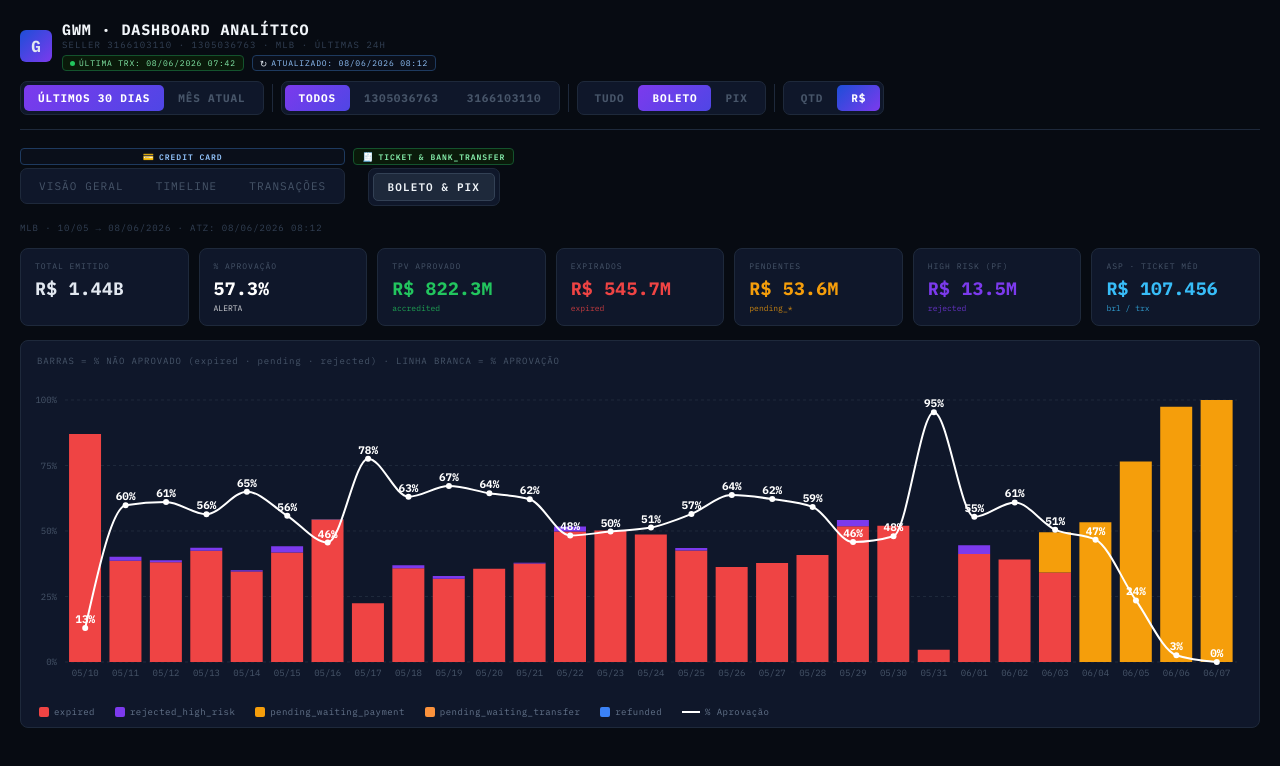
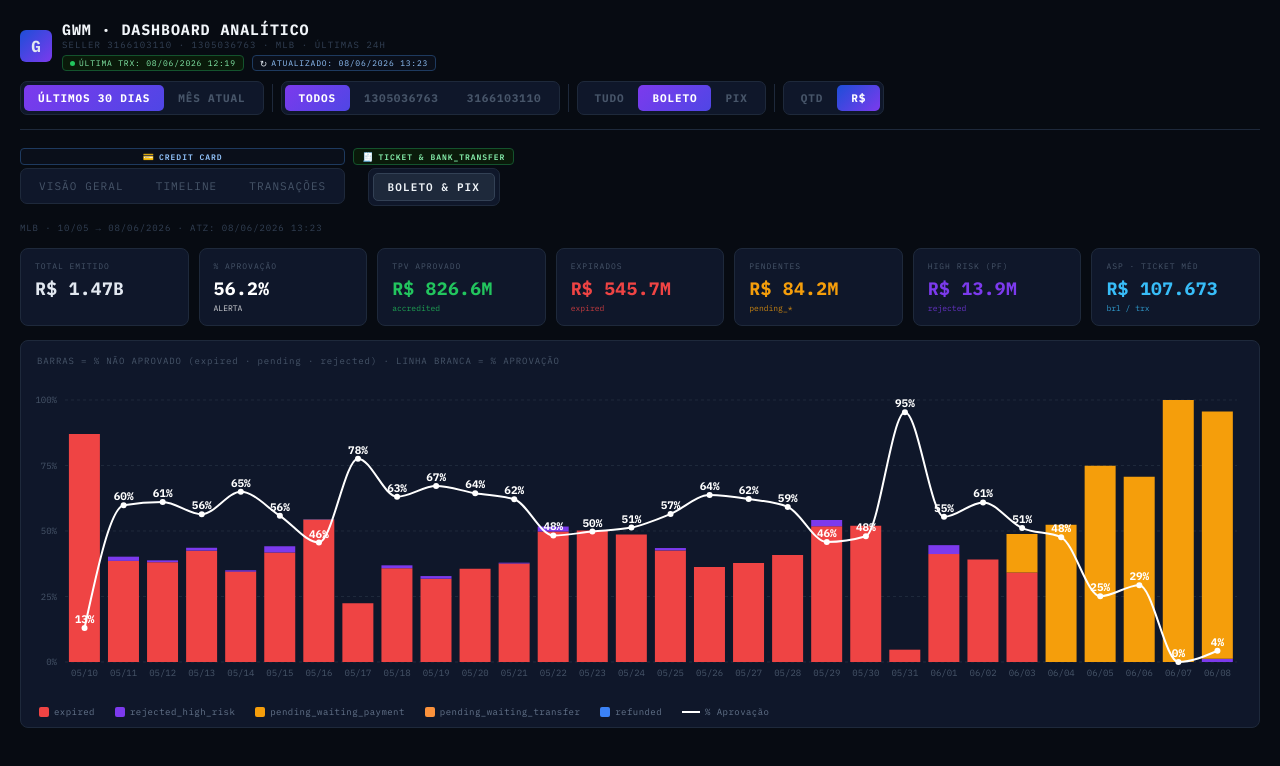
Before and after one commit to lucasmartinelli-code/gwm-dashboard, a React (Create React App) app: page / in a window 1280 px wide. Shown: the top 766 px of the page. Built offline with nearby package versions, Linux system fonts and the light colour scheme.

Commit message:
data: auto-update NRT 2026-06-08 13:22

```diff
--- a/src/GWMBoletoPixData.js
+++ b/src/GWMBoletoPixData.js
@@ -1,7 +1,7 @@
 // Gerado automaticamente — não editar manualmente
 // Fonte: BT_MP_PAY_PAYMENTS_NRT | MLB | não-cartão | sellers GWM
 // Período: últimos 30 dias
-export const BP_UPDATED = "08/06/2026 08:12";
+export const BP_UPDATED = "08/06/2026 13:23";
 
 export const RAW_BP = [
   {f:"2026-05-10",s:"1305036763",m:"bolbradesco",si:"cancelled",d:"expired",q:6,b:181000},
@@ -251,39 +251,49 @@ export const RAW_BP = [
   {f:"2026-06-03",s:"1305036763",m:"pix",si:"approved",d:"accredited",q:171,b:7664341},
   {f:"2026-06-03",s:"1305036763",m:"pix",si:"cancelled",d:"expired",q:72,b:4556406},
   {f:"2026-06-03",s:"1305036763",m:"pix",si:"rejected",d:"rejected_high_risk",q:2,b:18000},
-  {f:"2026-06-03",s:"3166103110",m:"bolbradesco",si:"approved",d:"accredited",q:64,b:6576598},
-  {f:"2026-06-03",s:"3166103110",m:"bolbradesco",si:"pending",d:"pending_waiting_payment",q:58,b:6875354},
+  {f:"2026-06-03",s:"3166103110",m:"bolbradesco",si:"approved",d:"accredited",q:68,b:6833598},
+  {f:"2026-06-03",s:"3166103110",m:"bolbradesco",si:"pending",d:"pending_waiting_payment",q:54,b:6618354},
   {f:"2026-06-03",s:"3166103110",m:"pix",si:"approved",d:"accredited",q:36,b:1766075},
   {f:"2026-06-03",s:"3166103110",m:"pix",si:"cancelled",d:"expired",q:19,b:1657227},
-  {f:"2026-06-04",s:"1305036763",m:"bolbradesco",si:"approved",d:"accredited",q:30,b:1229073},
-  {f:"2026-06-04",s:"1305036763",m:"bolbradesco",si:"pending",d:"pending_waiting_payment",q:35,b:1310635},
+  {f:"2026-06-04",s:"1305036763",m:"bolbradesco",si:"approved",d:"accredited",q:33,b:1256073},
+  {f:"2026-06-04",s:"1305036763",m:"bolbradesco",si:"pending",d:"pending_waiting_payment",q:32,b:1283635},
   {f:"2026-06-04",s:"1305036763",m:"pix",si:"approved",d:"accredited",q:31,b:520800},
   {f:"2026-06-04",s:"1305036763",m:"pix",si:"cancelled",d:"expired",q:22,b:795482},
   {f:"2026-06-04",s:"3166103110",m:"bolbradesco",si:"approved",d:"accredited",q:4,b:236703},
   {f:"2026-06-04",s:"3166103110",m:"bolbradesco",si:"pending",d:"pending_waiting_payment",q:7,b:362443},
   {f:"2026-06-04",s:"3166103110",m:"pix",si:"approved",d:"accredited",q:3,b:27000},
   {f:"2026-06-04",s:"3166103110",m:"pix",si:"cancelled",d:"expired",q:4,b:113703},
-  {f:"2026-06-05",s:"1305036763",m:"bolbradesco",si:"approved",d:"accredited",q:115,b:10368708},
-  {f:"2026-06-05",s:"1305036763",m:"bolbradesco",si:"pending",d:"pending_waiting_payment",q:271,b:28838429},
+  {f:"2026-06-05",s:"1305036763",m:"bolbradesco",si:"approved",d:"accredited",q:133,b:11051772},
+  {f:"2026-06-05",s:"1305036763",m:"bolbradesco",si:"pending",d:"pending_waiting_payment",q:253,b:28155365},
   {f:"2026-06-05",s:"1305036763",m:"pix",si:"approved",d:"accredited",q:173,b:6654118},
   {f:"2026-06-05",s:"1305036763",m:"pix",si:"cancelled",d:"expired",q:57,b:4235759},
   {f:"2026-06-05",s:"1305036763",m:"pix",si:"rejected",d:"rejected_high_risk",q:1,b:9000},
-  {f:"2026-06-05",s:"3166103110",m:"bolbradesco",si:"approved",d:"accredited",q:24,b:1458650},
-  {f:"2026-06-05",s:"3166103110",m:"bolbradesco",si:"pending",d:"pending_waiting_payment",q:82,b:9684552},
+  {f:"2026-06-05",s:"3166103110",m:"bolbradesco",si:"approved",d:"accredited",q:27,b:1579150},
+  {f:"2026-06-05",s:"3166103110",m:"bolbradesco",si:"pending",d:"pending_waiting_payment",q:79,b:9564052},
   {f:"2026-06-05",s:"3166103110",m:"pix",si:"approved",d:"accredited",q:30,b:1577380},
   {f:"2026-06-05",s:"3166103110",m:"pix",si:"cancelled",d:"expired",q:11,b:983340},
-  {f:"2026-06-06",s:"1305036763",m:"bolbradesco",si:"approved",d:"accredited",q:14,b:137400},
-  {f:"2026-06-06",s:"1305036763",m:"bolbradesco",si:"pending",d:"pending_waiting_payment",q:100,b:4952614},
+  {f:"2026-06-06",s:"1305036763",m:"bolbradesco",si:"approved",d:"accredited",q:37,b:1653784},
+  {f:"2026-06-06",s:"1305036763",m:"bolbradesco",si:"pending",d:"pending_waiting_payment",q:77,b:3436231},
   {f:"2026-06-06",s:"1305036763",m:"pix",si:"approved",d:"accredited",q:69,b:1084886},
   {f:"2026-06-06",s:"1305036763",m:"pix",si:"cancelled",d:"expired",q:16,b:391591},
-  {f:"2026-06-06",s:"3166103110",m:"bolbradesco",si:"approved",d:"accredited",q:2,b:18000},
-  {f:"2026-06-06",s:"3166103110",m:"bolbradesco",si:"pending",d:"pending_waiting_payment",q:13,b:947333},
+  {f:"2026-06-06",s:"3166103110",m:"bolbradesco",si:"approved",d:"accredited",q:3,b:117600},
+  {f:"2026-06-06",s:"3166103110",m:"bolbradesco",si:"pending",d:"pending_waiting_payment",q:12,b:847733},
   {f:"2026-06-06",s:"3166103110",m:"pix",si:"approved",d:"accredited",q:9,b:268545},
   {f:"2026-06-06",s:"3166103110",m:"pix",si:"cancelled",d:"expired",q:2,b:98930},
   {f:"2026-06-07",s:"1305036763",m:"bolbradesco",si:"pending",d:"pending_waiting_payment",q:8,b:566700},
   {f:"2026-06-07",s:"1305036763",m:"pix",si:"approved",d:"accredited",q:1,b:9000},
-  {f:"2026-06-07",s:"1305036763",m:"pix",si:"pending",d:"pending_waiting_transfer",q:6,b:54000},
+  {f:"2026-06-07",s:"1305036763",m:"pix",si:"cancelled",d:"expired",q:1,b:9000},
+  {f:"2026-06-07",s:"1305036763",m:"pix",si:"pending",d:"pending_waiting_transfer",q:5,b:45000},
   {f:"2026-06-07",s:"3166103110",m:"bolbradesco",si:"pending",d:"pending_waiting_payment",q:1,b:54000},
   {f:"2026-06-07",s:"3166103110",m:"pix",si:"pending",d:"pending_waiting_transfer",q:1,b:9000},
-  {f:"2026-06-08",s:"1305036763",m:"pix",si:"pending",d:"pending_waiting_transfer",q:1,b:9000}
+  {f:"2026-06-08",s:"1305036763",m:"bolbradesco",si:"approved",d:"accredited",q:12,b:959100},
+  {f:"2026-06-08",s:"1305036763",m:"bolbradesco",si:"pending",d:"pending_waiting_payment",q:234,b:27356811},
+  {f:"2026-06-08",s:"1305036763",m:"bolbradesco",si:"rejected",d:"rejected_high_risk",q:4,b:439900},
+  {f:"2026-06-08",s:"1305036763",m:"pix",si:"approved",d:"accredited",q:58,b:1793850},
+  {f:"2026-06-08",s:"1305036763",m:"pix",si:"pending",d:"pending_waiting_transfer",q:58,b:2966481},
+  {f:"2026-06-08",s:"1305036763",m:"pix",si:"rejected",d:"rejected_high_risk",q:1,b:113300},
+  {f:"2026-06-08",s:"3166103110",m:"bolbradesco",si:"approved",d:"accredited",q:6,b:561700},
+  {f:"2026-06-08",s:"3166103110",m:"bolbradesco",si:"pending",d:"pending_waiting_payment",q:45,b:5988859},
+  {f:"2026-06-08",s:"3166103110",m:"pix",si:"approved",d:"accredited",q:6,b:139798},
+  {f:"2026-06-08",s:"3166103110",m:"pix",si:"pending",d:"pending_waiting_transfer",q:9,b:885900}
 ];
--- a/src/GWMDashboard.jsx
+++ b/src/GWMDashboard.jsx
@@ -3,6 +3,23 @@ import { BarChart, Bar, XAxis, YAxis, Tooltip, ResponsiveContainer, Cell, PieCha
 import { RAW_BP, BP_UPDATED } from "./GWMBoletoPixData";
 
 const RAW = [
+  { id:"163113879666", payerId:"1533684118", collectorId:"3166103110", date:"08/06/2026 12:19", status:"approved", detail:"accredited", amount:350, method:"visa", op:"regular_payment" },
+  { id:"162310232737", payerId:"2358004572", collectorId:"3166103110", date:"08/06/2026 11:57", status:"approved", detail:"accredited", amount:350, method:"visa", op:"regular_payment" },
+  { id:"162310026461", payerId:"1851871932", collectorId:"3166103110", date:"08/06/2026 11:52", status:"approved", detail:"accredited", amount:35, method:"visa", op:"regular_payment" },
+  { id:"162304887497", payerId:"1487038775", collectorId:"3166103110", date:"08/06/2026 11:35", status:"approved", detail:"accredited", amount:35, method:"master", op:"regular_payment" },
+  { id:"163104819466", payerId:"1241163348", collectorId:"3166103110", date:"08/06/2026 11:25", status:"approved", detail:"accredited", amount:35, method:"visa", op:"regular_payment" },
+  { id:"163097341444", payerId:"1559723776", collectorId:"3166103110", date:"08/06/2026 10:36", status:"approved", detail:"accredited", amount:56, method:"visa", op:"recurring_payment" },
+  { id:"162290627283", payerId:"1533890666", collectorId:"3166103110", date:"08/06/2026 09:57", status:"approved", detail:"accredited", amount:35, method:"elo", op:"regular_payment" },
+  { id:"162288314073", payerId:"1517577873", collectorId:"3166103110", date:"08/06/2026 09:49", status:"approved", detail:"accredited", amount:35, method:"master", op:"regular_payment" },
+  { id:"162287814613", payerId:"1540257759", collectorId:"3166103110", date:"08/06/2026 09:26", status:"approved", detail:"accredited", amount:350, method:"master", op:"regular_payment" },
+  { id:"162281405675", payerId:"1485595464", collectorId:"3166103110", date:"08/06/2026 08:50", status:"approved", detail:"accredited", amount:35, method:"elo", op:"regular_payment" },
+  { id:"163080999648", payerId:"1586056581", collectorId:"3166103110", date:"08/06/2026 08:31", status:"approved", detail:"accredited", amount:35, method:"visa", op:"regular_payment" },
+  { id:"163083160410", payerId:"1556557513", collectorId:"3166103110", date:"08/06/2026 08:31", status:"approved", detail:"accredited", amount:35, method:"master", op:"regular_payment" },
+  { id:"162277633909", payerId:"1725900331", collectorId:"3166103110", date:"08/06/2026 08:17", status:"approved", detail:"accredited", amount:56, method:"master", op:"regular_payment" },
+  { id:"163082350142", payerId:"1530111406", collectorId:"3166103110", date:"08/06/2026 08:15", status:"approved", detail:"accredited", amount:35, method:"visa", op:"regular_payment" },
+  { id:"163078831738", payerId:"1812899011", collectorId:"3166103110", date:"08/06/2026 08:15", status:"approved", detail:"accredited", amount:35, method:"visa", op:"regular_payment" },
+  { id:"162276439847", payerId:"1226334377", collectorId:"3166103110", date:"08/06/2026 08:03", status:"rejected", detail:"cc_rejected_bad_filled_security_code", amount:350, method:"master", op:"regular_payment" },
+  { id:"163078631254", payerId:"1612605280", collectorId:"3166103110", date:"08/06/2026 08:03", status:"approved", detail:"accredited", amount:35, method:"master", op:"regular_payment" },
   { id:"162275671337", payerId:"1551595980", collectorId:"3166103110", date:"08/06/2026 07:42", status:"approved", detail:"accredited", amount:35, method:"visa", op:"regular_payment" },
   { id:"163079382164", payerId:"1551203593", collectorId:"3166103110", date:"08/06/2026 07:41", status:"approved", detail:"accredited", amount:35, method:"master", op:"regular_payment" },
   { id:"163078830286", payerId:"1241211651", collectorId:"3166103110", date:"08/06/2026 07:38", status:"approved", detail:"accredited", amount:56, method:"master", op:"regular_payment" },
@@ -322,7 +339,7 @@ const RAW = [
 ];
 
 const COLLECTOR_ID = "3166103110";
-const LAST_UPDATED = "08/06/2026 08:12";
+const LAST_UPDATED = "08/06/2026 13:23";
 const LAST_TRX     = RAW.length > 0 ? RAW[0].date : "-";
 const METHOD_COLORS = { master:"#3b82f6", visa:"#a855f7", amex:"#10b981" };
 const STATUS_COLORS = { approved:"#22c55e", rejected:"#ef4444", refunded:"#f59e0b" };
```
